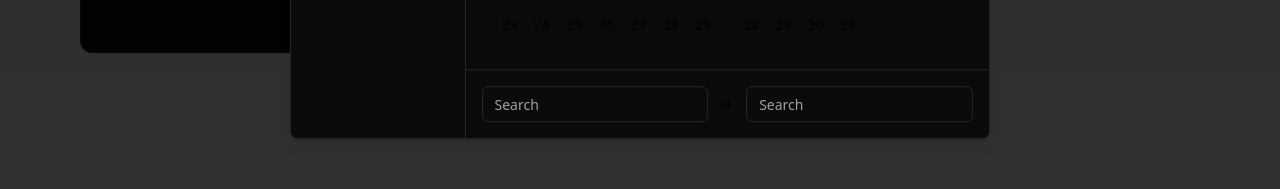
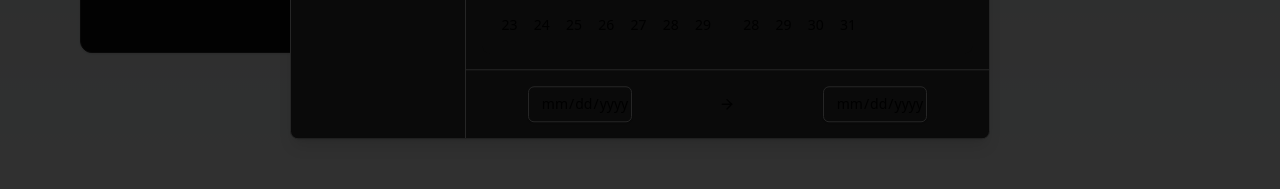
Before and after one commit to kvtemadden/kvte, a Next.js app: page /components in a window 1280 px wide. Both pictures are taken after a click on the button "Select dates". Shown: the part 459-648 px from the top of the page. Built offline with nearby package versions, Linux system fonts and the light colour scheme.

Commit message:
Enhance CalendarModal with date input fields and state synchronization

```diff
--- a/components/display/calendar-modal.tsx
+++ b/components/display/calendar-modal.tsx
@@ -1,5 +1,5 @@
 import { Calendar } from "@/components/ui/calendar";
-import { useState } from "react";
+import React, { useState } from "react";
 import { Button } from "../ui/button";
 import { Dialog, DialogContent, DialogTrigger } from "../ui/dialog";
 import { Input } from "../ui/input";
@@ -18,6 +18,36 @@ export const CalendarModal: React.FC<CalendarModalProps> = ({
   const [date, setDate] = useState<{ from?: Date; to?: Date } | undefined>(
     undefined
   );
+  // For input boxes
+  const [startInput, setStartInput] = useState("");
+  const [endInput, setEndInput] = useState("");
+
+  // Format date to yyyy-mm-dd for input[type=date]
+  const formatDateInput = (d?: Date) =>
+    d
+      ? `${d.getFullYear()}-${String(d.getMonth() + 1).padStart(
+          2,
+          "0"
+        )}-${String(d.getDate()).padStart(2, "0")}`
+      : "";
+
+  // Sync input boxes when date changes
+  React.useEffect(() => {
+    setStartInput(formatDateInput(date?.from));
+    setEndInput(formatDateInput(date?.to));
+  }, [date]);
+
+  // When input changes, update date state
+  const handleStartChange = (e: React.ChangeEvent<HTMLInputElement>) => {
+    setStartInput(e.target.value);
+    const newFrom = e.target.value ? new Date(e.target.value) : undefined;
+    setDate((prev) => ({ from: newFrom, to: prev?.to }));
+  };
+  const handleEndChange = (e: React.ChangeEvent<HTMLInputElement>) => {
+    setEndInput(e.target.value);
+    const newTo = e.target.value ? new Date(e.target.value) : undefined;
+    setDate((prev) => ({ from: prev?.from, to: newTo }));
+  };
 
   return (
     <>
@@ -67,7 +97,7 @@ export const CalendarModal: React.FC<CalendarModalProps> = ({
                   }}
                   size="sm"
                 >
-                  {TimePeriodMapper[period]}
+                  {TimePeriodMapper[period as keyof typeof TimePeriodMapper]}
                 </Button>
               ))}
             </div>
@@ -76,7 +106,11 @@ export const CalendarModal: React.FC<CalendarModalProps> = ({
               <Calendar
                 mode="range"
                 captionLayout="dropdown"
-                selected={date}
+                selected={
+                  date && date.from
+                    ? { from: date.from, to: date.to }
+                    : undefined
+                }
                 onSelect={setDate}
                 className="rounded-lg border"
                 fixedWeeks
@@ -91,12 +125,30 @@ export const CalendarModal: React.FC<CalendarModalProps> = ({
               />
             </div>
 
-            <div className="col-span-9 col-start-4 flex flex-row gap-3 items-center border-t p-4">
-              <Input placeholder="Search" />
+            <div className="col-span-9 col-start-4 grid grid-cols-5 items-center justify-center border-t p-4 w-full">
+              <div className="col-span-2 flex items-center justify-center">
+                <Input
+                  type="date"
+                  value={startInput}
+                  onChange={handleStartChange}
+                  className="w-26"
+                  placeholder="Start date"
+                />
+              </div>
 
-              <ArrowRightIcon className="w-8 h-8" />
+              <div className="col-span-1 flex items-center justify-center">
+                <ArrowRightIcon size={16} />
+              </div>
 
-              <Input placeholder="Search" />
+              <div className="col-span-2 flex items-center justify-center">
+                <Input
+                  type="date"
+                  value={endInput}
+                  onChange={handleEndChange}
+                  className="w-26"
+                  placeholder="End date"
+                />
+              </div>
             </div>
           </div>
         </DialogContent>
```
